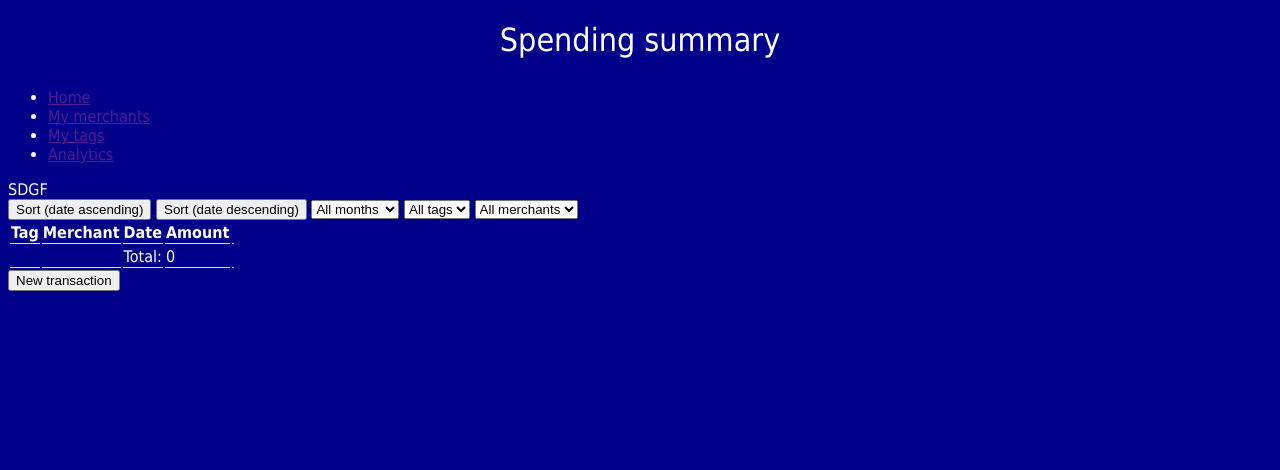
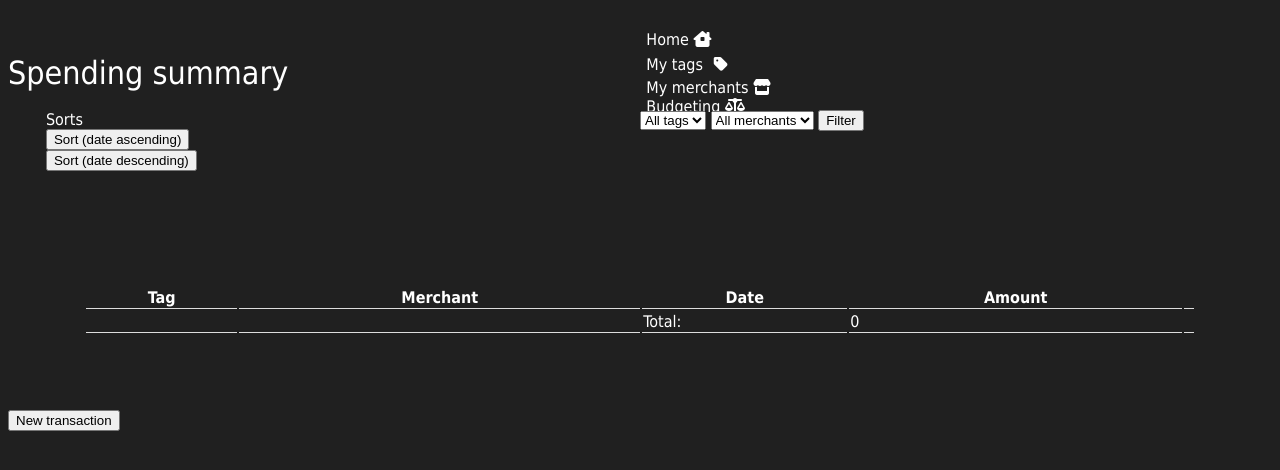
Before and after one commit to HuttonN/Spending_tracker, a Flask app: page /spending_summary in a window 1280 px wide. Shown: the top 470 px of the page. Run offline with Flask 3, Linux system fonts and the light colour scheme; data that the repository does not hold is empty; some libraries are stand-ins or nearby versions.

Commit message:
first commit of 18/4

```diff
--- a/controllers/transactions_controller.py
+++ b/controllers/transactions_controller.py
@@ -56,3 +56,12 @@ def sort_transactions_descend():
     merchants = merchant_repository.select_all()
     total = transaction_repository.total_sum()
     return render_template("transaction/index.html", transactions = transactions, tags = tags, merchants = merchants, total = total)
+
+# Filter tags
+@transactions_blueprint.route("/spending_summary/filter")
+def filter_transactions_tags():
+    transactions = transaction_repository.select_all()
+    tags = tag_repository.select_all()
+    merchants = merchant_repository.select_all()
+    total = transaction_repository.total_sum()
+    return render_template("transaction/index.html", transactions = transactions, tags = tags, merchants = merchants, total = total)
--- a/repositories/transaction_repository.py
+++ b/repositories/transaction_repository.py
@@ -60,3 +60,15 @@ def select_all_sort_descend():
         transactions.append(transaction)
     transactions.sort(key=lambda r: r.date, reverse = True)
     return transactions
+
+def select_all_filter_tag(tag):
+    transactions = []
+    sql = "SELECT * FROM transactions WHERE tag_id=%s"
+    values = [tag.id]
+    results = run_sql(sql, values)
+    for result in results:
+        merchant = merchant_repository.select(result["merchant_id"])
+        tag = tag_repository.select(result["tag_id"])
+        transaction = Transaction(result["amount"], merchant, tag, result["transaction_date"], result["id"])
+        transactions.append(transaction)
+    return transactions
--- a/static/style.css
+++ b/static/style.css
@@ -1,14 +1,15 @@
 body {
     font-family: "Tahoma", sans-serif;
     color: #fff;
-    background-color: darkblue;
+    background-color:rgb(32,32,32);
 }
 
 header{
     height: 4rem;
-    background-color:  darkblue;
+    background-color:rgb(32,32,32);
     color: #fff;
-    display: flex;
+    display: grid;
+    grid-template-columns: 50% 50%;
     align-items: center;
     font-size: 2rem;
     justify-content: center;
@@ -18,8 +19,8 @@ header{
     display: grid;
     align-items: center;
     justify-content: center;
-    width: 50%;
-    height: 50%;
+    width: 100%;
+    height: 100%;
   }
 
   .single-option {
@@ -28,8 +29,10 @@ header{
     display: flex;
     flex-direction: column;
     align-items: center;
-    border: 1px solid #fff;
+    border: 10px solid #fff;
     border-radius: 10%;
+    aspect-ratio: 1;
+    justify-content: center;
   }
 
   .row {
@@ -37,10 +40,56 @@ header{
   }
 
   .option-area {
-    padding: 50px;
+    padding-left: 25%;
+    padding-right: 25%;
+    padding-top: 3%;
+    padding-bottom: 10%;
     align-items: center;
   }
 
   th, td {
     border-bottom: 1px solid #ddd;
   }
+
+  a:link {
+    color: #fff;
+    text-decoration: none;
+  }
+
+  a:visited {
+    color: #fff;
+  }
+
+  .transactions-table-section {
+    padding: 6%;
+  }
+
+  .transaction-table{
+    width: 100%;
+  }
+
+  .fa-tag{
+    padding: 1%;
+  }
+
+  .link_on_hp  {
+    padding: 6%;
+    size: 3%;
+  }
+
+  nav ul {
+    list-style: none;
+    font-size: 50%;
+    padding: 1%;
+  }
+
+  .filter_and_Sorts {
+    padding: 3%;
+    display: grid;
+    grid-template-columns: 50% 50%;
+  }
+
+  .sorts {
+    display: flex;
+    flex-direction: column;
+  }
--- a/templates/base.html
+++ b/templates/base.html
@@ -4,7 +4,7 @@
     <meta charset="UTF-8">
     <meta http-equiv="X-UA-Compatible" content="IE=edge">
     <meta name="viewport" content="width=device-width, initial-scale=1.0">
-    <link rel="stylesheet" href="/static/all.css">
+    <link rel="stylesheet" href="/static/webfonts/all.css">
     <link rel="stylesheet" href="/static/style.css">
     <title>Spending Tracker</title>
 </head>
--- a/templates/transaction/index.html
+++ b/templates/transaction/index.html
@@ -7,36 +7,37 @@
         <div id="logo_transactions">
             Spending summary
         </div>
-    </header>
         <nav>
             <ul>
-            <li>
-                <a href="">Home</a>
+                <li class="Home_link">
+                    <a href="/">Home <i class="fa-solid fa-house-chimney-window fa-1x"></i></a>
                 </li>
-            <li>
-                <a href="">My merchants</a>
+                <li class = "tags_link">
+                    <a href="/tags">My tags <i class="fa fa-tag fa-1x" aria-hidden="true"></i></a>
                 </li>
-            <li>
-                <a href="">My tags</a>
+                <li class = "merchants_link">
+                    <a href="/merchants">My merchants <i class="fa-solid fa-store fa-1x"></i></a>
                 </li>
-            <li>
-                <a href="">Analytics</a>
+                <li class="budgeting_link">
+                    <a href="">Budgeting <i class="fa-solid fa-balance-scale fa-1x"></i></a>
                 </li>
             </ul>
         </nav>
+    </header>
     <!-- header-end -->
 
-    <section class="Charts">
-        SDGF
-    </section>
     <!-- Filter and sort buttons start -->
+    <section class="filter_and_Sorts">
+        <div class="sorts">
+            Sorts
             <a href="/spending_summary/sort_ascend">
                 <button class="btn btn-primary btn-lg">Sort (date ascending)</button>
             </a>
             <a href="/spending_summary/sort_descend">
                 <button class="btn btn-primary btn-lg">Sort (date descending)</button>
             </a>
-    <select name="months" id="months">
+        </div>
+        <!-- <select name="months" id="months">
             <option value="">All months</option>
             <option value="January">January</option>
             <option value="February">February</option>
@@ -47,14 +48,15 @@
             <option value="July">July</option>
             <option value="August">August</option>
             <option value="September">September</option>
-        <option value="October">Octobber</option>
+            <option value="October">October</option>
             <option value="November">November</option>
             <option value="December">December</option>
-    </select>
+        </select> -->
+        <div>
                 <select name="tags" id="tags">
                     <option value="">All tags</option>
                     {% for tag in tags %}
-            <option value = {{tag.name}}>{{tag.name}}</option>
+                        <option name = "tag_id" value = "{{tag.id}}">{{tag.name}}</option>
                     {% endfor %}
                 </select>
             <select name="merchants" id="merchants">
@@ -63,11 +65,16 @@
                     <option value = {{merchant.name}}>{{merchant.name}}</option>
                 {% endfor %}
             </select>
+            <a href="/spending_summary/filter">
+                <button class="btn btn-primary btn-lg">Filter</button>
+            </a>
+        </div>
+    </section>
     <!-- Filter and sort buttons end -->
 
     <!-- List of transactions start -->
-    <section>
-        <table>
+    <section class="transactions-table-section">
+        <table class="transaction-table">
             <tr>
                 <th>Tag</th>
                 <th>Merchant</th>
```
Also changed, not shown: console.py (+13 -2 lines), templates/index.html (+8 -8 lines), templates/merchant/index.html (+21 -0 lines), templates/tag/index.html (+21 -0 lines), static/webfonts/all.css (renamed from static/all.css), templates/transaction/filter.html (added). Lines whose indentation alone changed are shown as unchanged.
